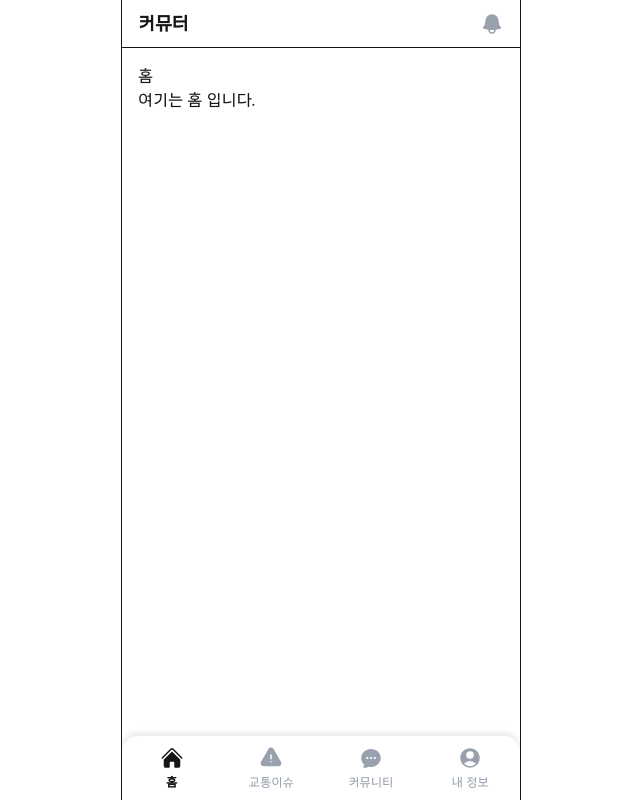
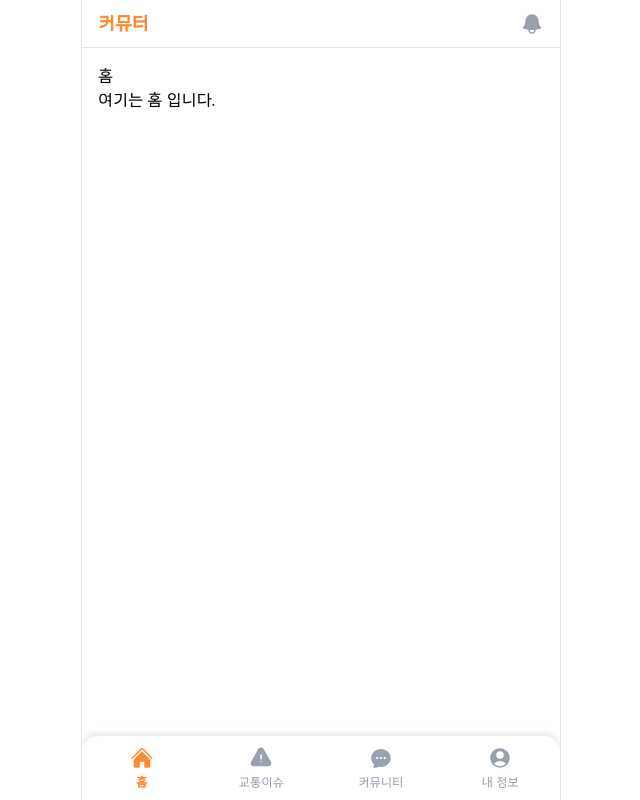
Before and after one commit to commuter-io/commuter-fe, a Next.js app: page / in a window 1280 px wide. Shown: the whole page, without its empty margins (319-959 px from the left). Built offline with nearby package versions, Linux system fonts and the light colour scheme.

Commit message:
📦 build: shadcn/ui 컴포넌트 추가 및 관련 css 코드 추가

```diff
--- a/src/styles/globals.css
+++ b/src/styles/globals.css
@@ -1,40 +1,144 @@
 /* src/styles/globals.css */
+
+@plugin "tailwindcss-animate";
 
 @import "tailwindcss";
 
+@import "tw-animate-css";
+
+@custom-variant dark (&:is(.dark *));
+
 :root {
 	--vh: 100%;
-	--background: #ffffff;
-	--foreground: #171717;
 	--commuter-color: #ff892c;
 	--font-seoul-alrim: "SeoulAlrim", sans-serif;
+	--radius: 0.625rem;
+	--background: oklch(1 0 0);
+	--foreground: oklch(0.145 0 0);
+	--card: oklch(1 0 0);
+	--card-foreground: oklch(0.145 0 0);
+	--popover: oklch(1 0 0);
+	--popover-foreground: oklch(0.145 0 0);
+	--primary: oklch(0.205 0 0);
+	--primary-foreground: oklch(0.985 0 0);
+	--secondary: oklch(0.97 0 0);
+	--secondary-foreground: oklch(0.205 0 0);
+	--muted: oklch(0.97 0 0);
+	--muted-foreground: oklch(0.556 0 0);
+	--accent: oklch(0.97 0 0);
+	--accent-foreground: oklch(0.205 0 0);
+	--destructive: oklch(0.577 0.245 27.325);
+	--border: oklch(0.922 0 0);
+	--input: oklch(0.922 0 0);
+	--ring: oklch(0.708 0 0);
+	--chart-1: oklch(0.646 0.222 41.116);
+	--chart-2: oklch(0.6 0.118 184.704);
+	--chart-3: oklch(0.398 0.07 227.392);
+	--chart-4: oklch(0.828 0.189 84.429);
+	--chart-5: oklch(0.769 0.188 70.08);
+	--sidebar: oklch(0.985 0 0);
+	--sidebar-foreground: oklch(0.145 0 0);
+	--sidebar-primary: oklch(0.205 0 0);
+	--sidebar-primary-foreground: oklch(0.985 0 0);
+	--sidebar-accent: oklch(0.97 0 0);
+	--sidebar-accent-foreground: oklch(0.205 0 0);
+	--sidebar-border: oklch(0.922 0 0);
+	--sidebar-ring: oklch(0.708 0 0);
 }
 
-@media (prefers-color-scheme: dark) {
-	:root {
-		--background: #0a0a0a;
-		--foreground: #ededed;
-	}
-}
-
+html,
 body {
-	color: var(--foreground);
-	background: var(--background);
 	font-family: var(--font-seoul-alrim);
-	max-width: 400px;
-	margin-left: auto;
-	margin-right: auto;
+	height: 100%;
+	margin: 0;
+	overscroll-behavior: none; /* Optional: Prevents pull-to-refresh, feels more like an app */
+	overflow: hidden; /* Prevent body from scrolling */
 }
 
 @layer utilities {
 	.text-balance {
 		text-wrap: balance;
 	}
+}
 
-	.min-h-screen-vh {
-		min-height: 100vh;
-		min-height: calc(
-			var(--vh, 1vh) * 100
-		); /* Footer 존재하는 경우 100 + Footer 높이로 변경 */
+@theme inline {
+	--radius-sm: calc(var(--radius) - 4px);
+	--radius-md: calc(var(--radius) - 2px);
+	--radius-lg: var(--radius);
+	--radius-xl: calc(var(--radius) + 4px);
+	--color-background: var(--background);
+	--color-foreground: var(--foreground);
+	--color-card: var(--card);
+	--color-card-foreground: var(--card-foreground);
+	--color-popover: var(--popover);
+	--color-popover-foreground: var(--popover-foreground);
+	--color-primary: var(--primary);
+	--color-primary-foreground: var(--primary-foreground);
+	--color-secondary: var(--secondary);
+	--color-secondary-foreground: var(--secondary-foreground);
+	--color-muted: var(--muted);
+	--color-muted-foreground: var(--muted-foreground);
+	--color-accent: var(--accent);
+	--color-accent-foreground: var(--accent-foreground);
+	--color-destructive: var(--destructive);
+	--color-border: var(--border);
+	--color-input: var(--input);
+	--color-ring: var(--ring);
+	--color-chart-1: var(--chart-1);
+	--color-chart-2: var(--chart-2);
+	--color-chart-3: var(--chart-3);
+	--color-chart-4: var(--chart-4);
+	--color-chart-5: var(--chart-5);
+	--color-sidebar: var(--sidebar);
+	--color-sidebar-foreground: var(--sidebar-foreground);
+	--color-sidebar-primary: var(--sidebar-primary);
+	--color-sidebar-primary-foreground: var(--sidebar-primary-foreground);
+	--color-sidebar-accent: var(--sidebar-accent);
+	--color-sidebar-accent-foreground: var(--sidebar-accent-foreground);
+	--color-sidebar-border: var(--sidebar-border);
+	--color-sidebar-ring: var(--sidebar-ring);
+	--color-commuter: var(--commuter-color);
+}
+
+.dark {
+	--background: oklch(0.145 0 0);
+	--foreground: oklch(0.985 0 0);
+	--card: oklch(0.205 0 0);
+	--card-foreground: oklch(0.985 0 0);
+	--popover: oklch(0.205 0 0);
+	--popover-foreground: oklch(0.985 0 0);
+	--primary: oklch(0.922 0 0);
+	--primary-foreground: oklch(0.205 0 0);
+	--secondary: oklch(0.269 0 0);
+	--secondary-foreground: oklch(0.985 0 0);
+	--muted: oklch(0.269 0 0);
+	--muted-foreground: oklch(0.708 0 0);
+	--accent: oklch(0.269 0 0);
+	--accent-foreground: oklch(0.985 0 0);
+	--destructive: oklch(0.704 0.191 22.216);
+	--border: oklch(1 0 0 / 10%);
+	--input: oklch(1 0 0 / 15%);
+	--ring: oklch(0.556 0 0);
+	--chart-1: oklch(0.488 0.243 264.376);
+	--chart-2: oklch(0.696 0.17 162.48);
+	--chart-3: oklch(0.769 0.188 70.08);
+	--chart-4: oklch(0.627 0.265 303.9);
+	--chart-5: oklch(0.645 0.246 16.439);
+	--sidebar: oklch(0.205 0 0);
+	--sidebar-foreground: oklch(0.985 0 0);
+	--sidebar-primary: oklch(0.488 0.243 264.376);
+	--sidebar-primary-foreground: oklch(0.985 0 0);
+	--sidebar-accent: oklch(0.269 0 0);
+	--sidebar-accent-foreground: oklch(0.985 0 0);
+	--sidebar-border: oklch(1 0 0 / 10%);
+	--sidebar-ring: oklch(0.556 0 0);
+}
+
+@layer base {
+	* {
+		@apply border-border outline-ring/50;
+	}
+	body {
+		@apply bg-background text-foreground;
 	}
 }
--- a/tailwind.config.ts
+++ b/tailwind.config.ts
@@ -14,7 +14,7 @@
       colors: {
         background: "var(--background)",
         foreground: "var(--foreground)",
-        commuter: "var(--commuter-color)",
+        // commuter: "var(--commuter-color)",
       },
       // ios safe area 대응
       spacing: {
```
Also changed, not shown: package.json (+11 -0 lines), components.json (added), 1 other file (tests, documents, lock files or other folders).
